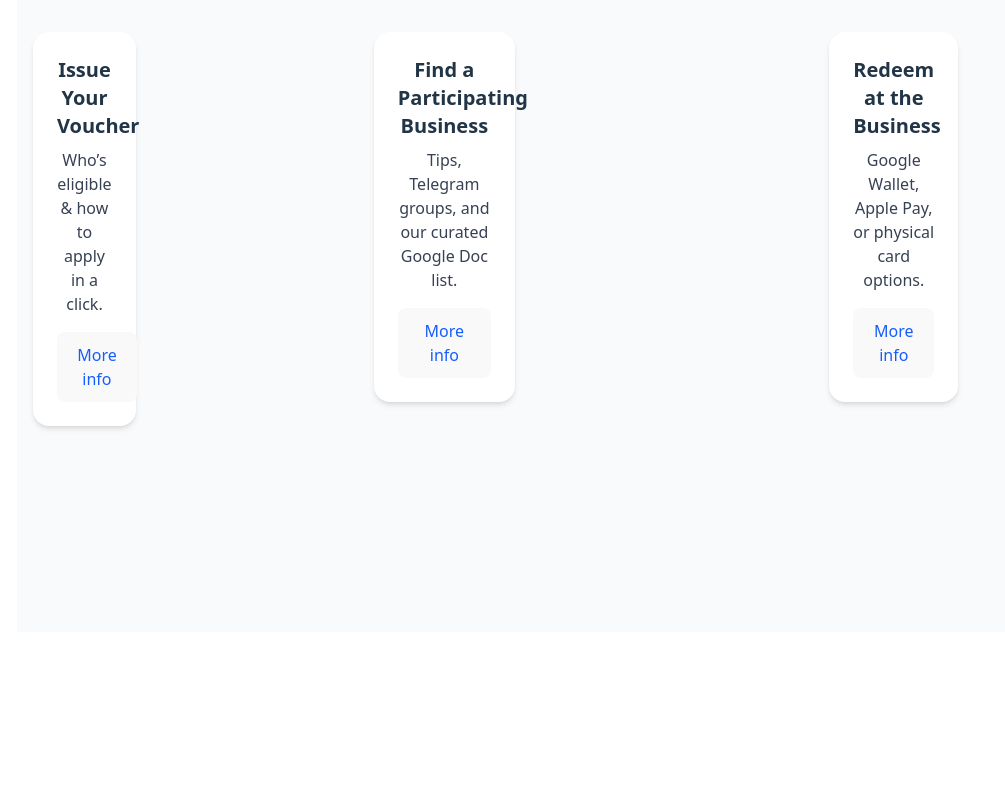
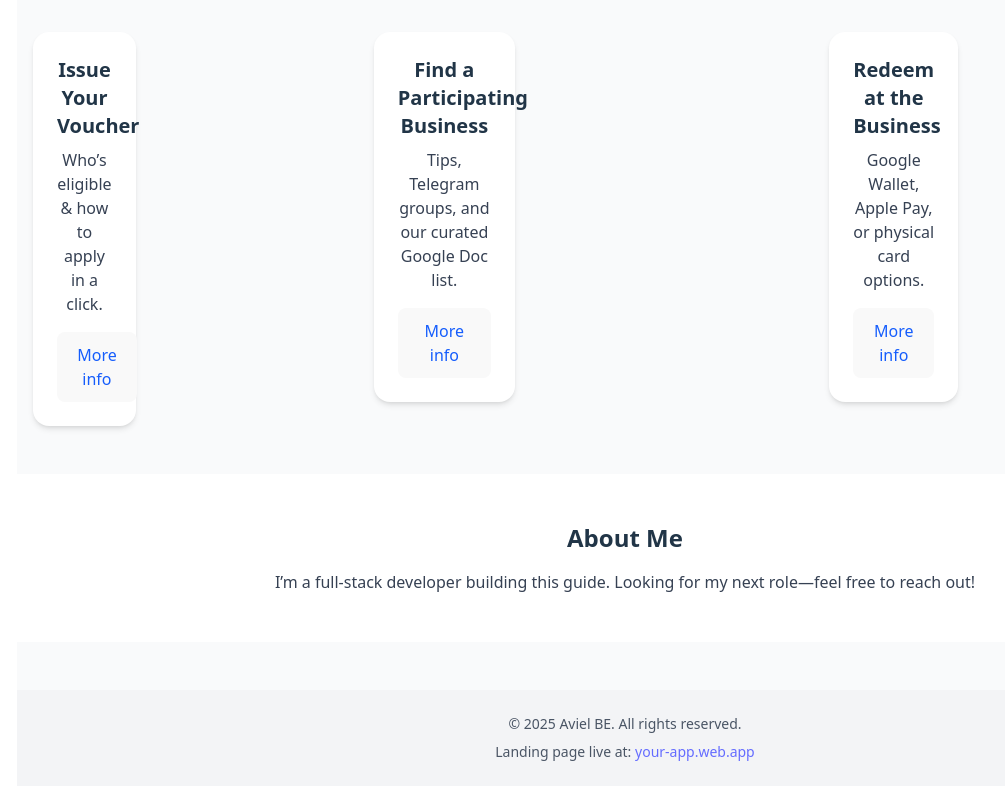
Before and after one commit to Avielbe/voucher, a React (Vite) app: page / in a window 1280 px wide. Shown: the part 200-1000 px from the top of the page, without its empty margins (15-1020 px from the left). Before the commit the page ends 864 px from the top, so only its background shows below. Built offline with nearby package versions, Linux system fonts and the light colour scheme.

Commit message:
add about and footer

```diff
--- a/src/App.tsx
+++ b/src/App.tsx
@@ -4,7 +4,8 @@ import viteLogo from '/vite.svg'
 import './App.css'
 import StepCard from './components/StepCard';
 import { steps } from './data/steps';
-
+import About from './components/About';
+import Footer from './components/Footer';
 
 
 function App() {
@@ -27,6 +28,15 @@ function App() {
             ))}
           </div>
         </main>
+        <About />
+        <Footer />
+        {/* <div className="text-center mt-4">
+          <button onClick={() => setCount((count) => count + 1)}>
+            count is {count}
+          </button>
+          <p>
+            Edit <code>src/App.tsx</code> and save to test HMR
+          </p>
 
         {/* Later we'll add the About & Footer sections here */}
       </div>
--- /dev/null
+++ b/src/components/About.tsx
@@ -0,0 +1,16 @@
+// src/components/About.tsx
+
+import React from "react";
+
+const About: React.FC = () => (
+    <section className="bg-white py-12">
+        <div className="container mx-auto px-4 text-center">
+            <h2 className="text-2xl font-bold mb-4">About Me</h2>
+            <p className="text-gray-700">
+                I’m a full‐stack developer building this guide. Looking for my next role—feel free to reach out!
+            </p>
+        </div>
+    </section>
+);
+
+export default About;
--- /dev/null
+++ b/src/components/Footer.tsx
@@ -0,0 +1,24 @@
+// src/components/Footer.tsx
+
+import React from "react";
+
+const Footer: React.FC = () => (
+    <footer className="bg-gray-100 py-6 mt-12">
+        <div className="container mx-auto px-4 text-center text-gray-600 text-sm">
+            <p>© {new Date().getFullYear()} Aviel BE. All rights reserved.</p>
+            <p className="mt-2">
+                Landing page live at:{" "}
+                <a
+                    href="https://your-app.web.app"
+                    target="_blank"
+                    rel="noopener noreferrer"
+                    className="text-blue-600 hover:underline"
+                >
+                    your-app.web.app
+                </a>
+            </p>
+        </div>
+    </footer>
+);
+
+export default Footer;
```
